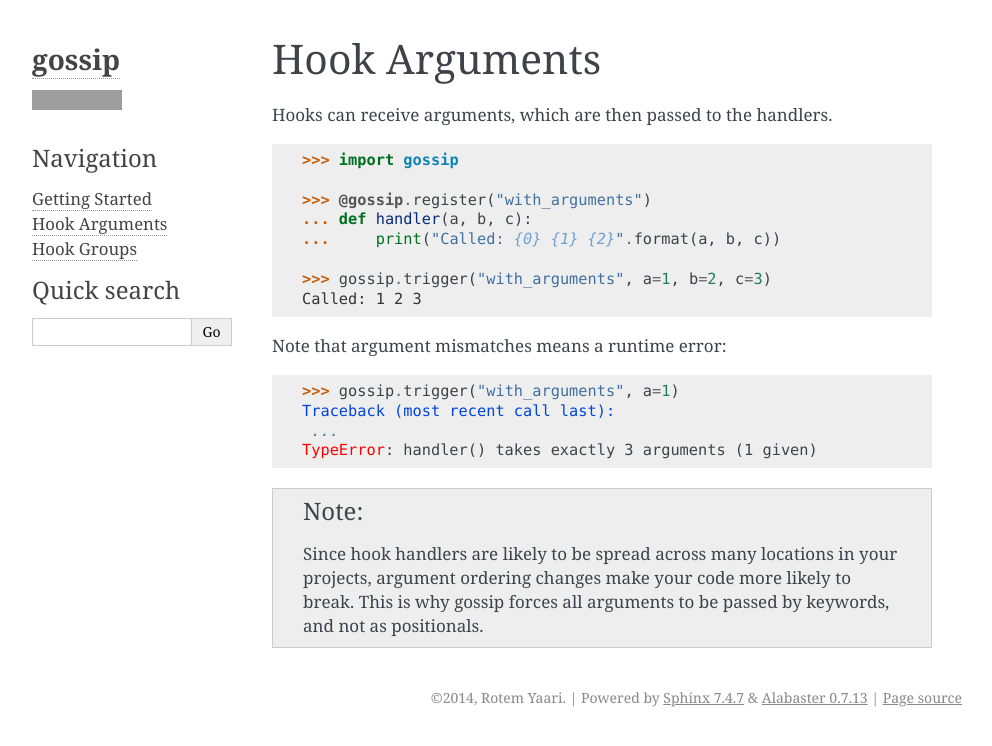
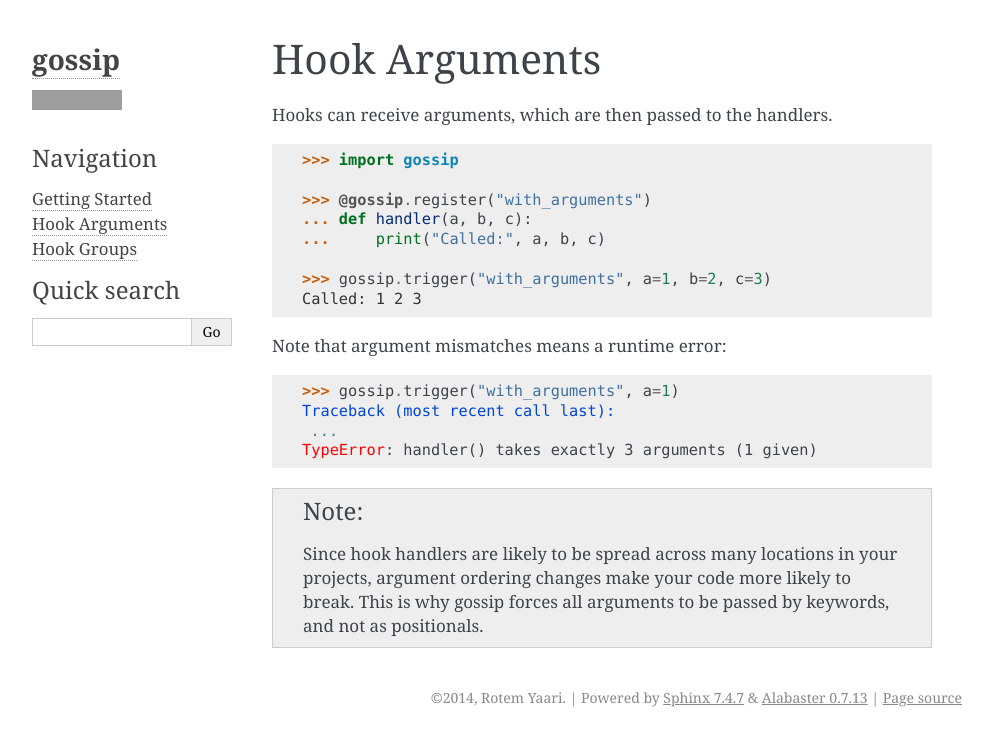
Before and after one commit to getslash/gossip, a Sphinx documentation site: the page built from doc/arguments.rst, in a window 1280 px wide, cut to the strip 0-746 px from the top of the page. Shown: the whole strip, without its empty margins (148-1140 px from the left). Built offline with Sphinx 7.4.7, drawn with Linux system fonts in a browser that asks for light colours; grey boxes are pictures that could not be loaded.

Commit message:
Cosmetics

```diff
--- a/doc/arguments.rst
+++ b/doc/arguments.rst
@@ -9,7 +9,7 @@ Hooks can receive arguments, which are then passed to the handlers.
 
 		>>> @gossip.register("with_arguments")
 		... def handler(a, b, c):
-		...     print("Called: {0} {1} {2}".format(a, b, c))
+		...     print("Called:", a, b, c)
 
 		>>> gossip.trigger("with_arguments", a=1, b=2, c=3)
 		Called: 1 2 3
--- a/doc/getting_started.rst
+++ b/doc/getting_started.rst
@@ -12,7 +12,6 @@ To register a handler for a hook, just user :py:func:`gossip.register`:
 
 .. code-block:: python
 
-		>>> from __future__ import print_function
 		>>> import gossip
 
 
```
Also changed, not shown: 1 other file.
